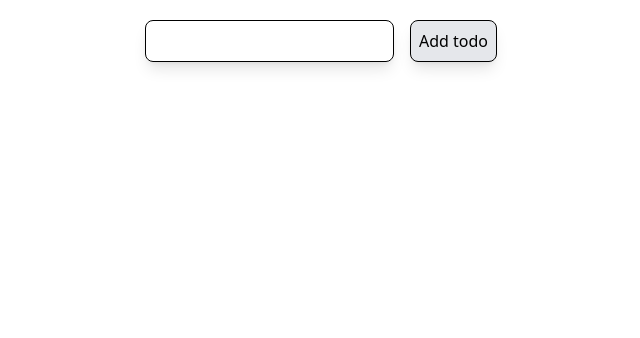
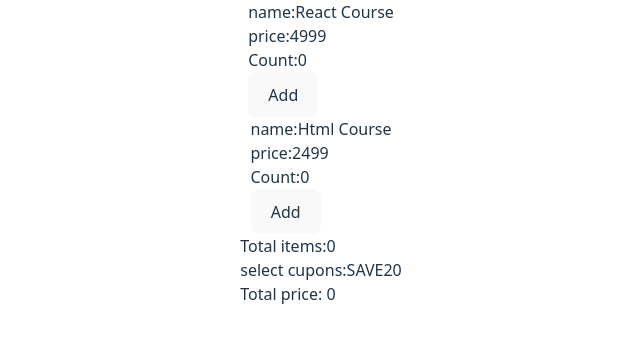
Before and after one commit to SoumitraMaity14/React, a React (Vite) app in the folder My-qsn/: page / in a window 1280 px wide. Shown: the top 338 px of the page, without its empty margins (319-959 px from the left). Built offline with nearby package versions, Linux system fonts and the light colour scheme.

Commit message:
new file added

```diff
--- a/My-qsn/src/App.tsx
+++ b/My-qsn/src/App.tsx
@@ -7,13 +7,14 @@ import { Todo } from "./components/todo/Todo"
 import { DashBoard } from "./components/tab-bars/DashBoard"
 import { TodoList } from "./components/todo/TodoList"
 
-
+import { CheckoutSummary } from './components/cupon/CuponDiscount'
 
 function App() {
 
   return (
     <>
-    <Todo/>
+    <CheckoutSummary/>
+    {/* <Todo/> */}
     {/* <Search/> */}
     {/* <DashBoard/> */}
    {/* <Sort/>
@@ -24,4 +25,5 @@ function App() {
   )
 }
 
+
 export default App
--- /dev/null
+++ b/My-qsn/src/components/cupon/CuponDiscount.tsx
@@ -0,0 +1,72 @@
+import { useState } from "react"
+
+export const CheckoutSummary = () => {
+    const [items, setItems] = useState({
+        ReactItems: 0,
+        HtmlItems: 0
+    })
+    const price: { ReactPrice: number, HtmlPrice: number } = {
+        ReactPrice: 4999,
+        HtmlPrice: 2499
+    }
+    const cupons={SAVE20:"SAVE20", SAVE30:"SAVE30", SAVE40:"SAVE40"}
+    const handaleReact = () => {
+        setItems({
+            ...items,
+            ReactItems: items.ReactItems + 1
+        })
+    }
+    const handaleHtml = () => {
+        setItems({
+            ...items,
+            HtmlItems: items.HtmlItems + 1
+        })
+    }
+    return (
+        <div className="max-w-xl mx-auto flex justify-center items-center flex-col">
+            <ProductSummary name="React Course" price={price.ReactPrice} items={items.ReactItems} addOn={handaleReact} />
+            <ProductSummary name="Html Course" price={price.HtmlPrice} items={items.HtmlItems} addOn={handaleHtml} />
+            <CartSummary items={items} price={price} cupons={cupons} />
+        </div>
+    )
+}
+
+export const ProductSummary = ({ name, price, items, addOn }: { name: string, price: number, items: number, addOn: () => void }) => {
+    return (
+        <div>
+            <p>name:{name}</p>
+            <p>price:{price}</p>
+            <p>Count:{items}</p>
+            <button onClick={addOn}>Add</button>
+        </div>
+    )
+}
+
+interface cartSummaryProps {
+    items: {
+        ReactItems: number,
+        HtmlItems: number
+    },
+    price: {
+        ReactPrice: number,
+        HtmlPrice: number
+    },
+    cupons:{
+        SAVE20: string,
+        SAVE30: string,
+        SAVE40: string
+    }
+}
+
+export const CartSummary = ({ items, price, cupons }: cartSummaryProps) => {
+    const totalItems = items.HtmlItems + items.ReactItems
+    const totalPrice = items.ReactItems * price.ReactPrice + items.HtmlItems * price.HtmlPrice
+    return (
+        <div>
+            <p>Total items:{totalItems}</p>
+            <option value={cupons.SAVE20}>select cupons:{cupons.SAVE20}</option>
+            <p>Total price: {totalPrice}</p>
+
+        </div>
+    )
+}
--- a/My-qsn/src/index.css
+++ b/My-qsn/src/index.css
@@ -1 +1,64 @@
 @import "tailwindcss";
+
+:root {
+  font-family: system-ui, Avenir, Helvetica, Arial, sans-serif;
+  line-height: 1.5;
+  font-weight: 400;
+
+  color-scheme: light dark;
+  color: rgba(255, 255, 255, 0.87);
+  background-color: #242424;
+
+  font-synthesis: none;
+  text-rendering: optimizeLegibility;
+  -webkit-font-smoothing: antialiased;
+  -moz-osx-font-smoothing: grayscale;
+}
+
+a {
+  font-weight: 500;
+  color: #646cff;
+  text-decoration: inherit;
+}
+a:hover {
+  color: #535bf2;
+}
+
+
+
+h1 {
+  font-size: 3.2em;
+  line-height: 1.1;
+}
+
+button {
+  border-radius: 8px;
+  border: 1px solid transparent;
+  padding: 0.6em 1.2em;
+  font-size: 1em;
+  font-weight: 500;
+  font-family: inherit;
+  background-color: #1a1a1a;
+  cursor: pointer;
+  transition: border-color 0.25s;
+}
+button:hover {
+  border-color: #646cff;
+}
+button:focus,
+button:focus-visible {
+  outline: 4px auto -webkit-focus-ring-color;
+}
+
+@media (prefers-color-scheme: light) {
+  :root {
+    color: #213547;
+    background-color: #ffffff;
+  }
+  a:hover {
+    color: #747bff;
+  }
+  button {
+    background-color: #f9f9f9;
+  }
+}
```
Also changed, not shown: 1 other file (tests, documents, lock files or other folders).
